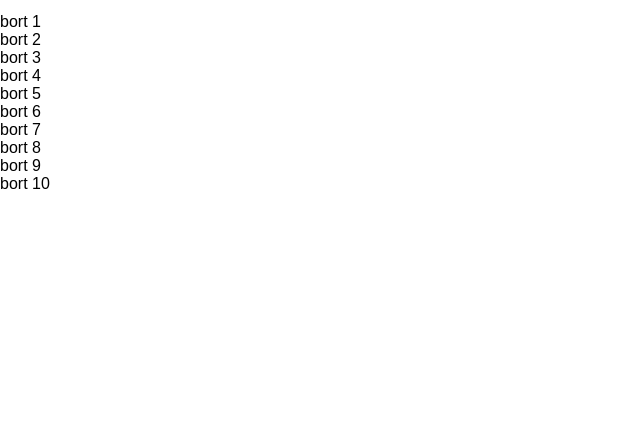
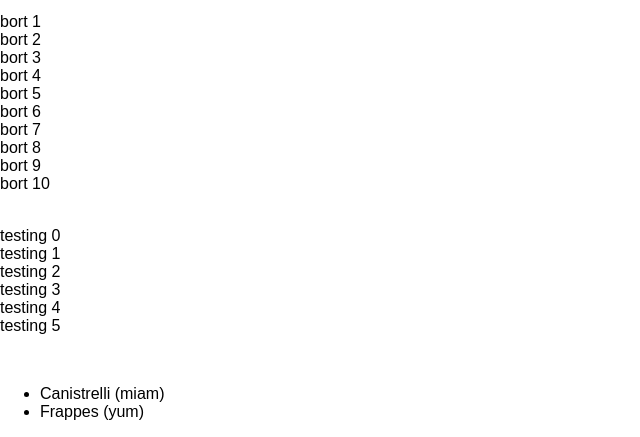
Before and after one commit to projet-turfu/ProjetFutur, a PHP site: page / in a window 1280 px wide. Shown: the part 657-1094 px from the top of the page, without its empty margins (0-640 px from the left). Before the commit the page ends 846 px from the top, so only its background shows below. Run offline with PHP 8.4, Linux system fonts and the light colour scheme; some web fonts are replaced.

Commit message:
learned arrays

```diff
--- a/index.php
+++ b/index.php
@@ -179,6 +179,30 @@
                 }
             ?>
         </p>
+        <p>
+            <br>
+            <?php
+                for ($testing = 0; $testing <= 5; $testing++) {
+                    echo "testing " . $testing . "<br />";
+                }
+            ?>
+        </p>
+        <p>
+            <br>
+            <?php
+                $recipes = [
+                    ['Canistrelli','[...]','miam',true,],
+                    ['Frappes','[...]','yum',false,],
+                ];
+            ?>
+            <ul>
+                <?php for ($miam = 0; $miam <= 1; $miam++): ?>
+                    <li><?php echo $recipes[$miam][0] . ' (' . $recipes[$miam][2] . ')'; ?></li>
+                <?php endfor; ?>
+            <ul>
+        </p>
+        <p>
+
 
     </main>
 
```
